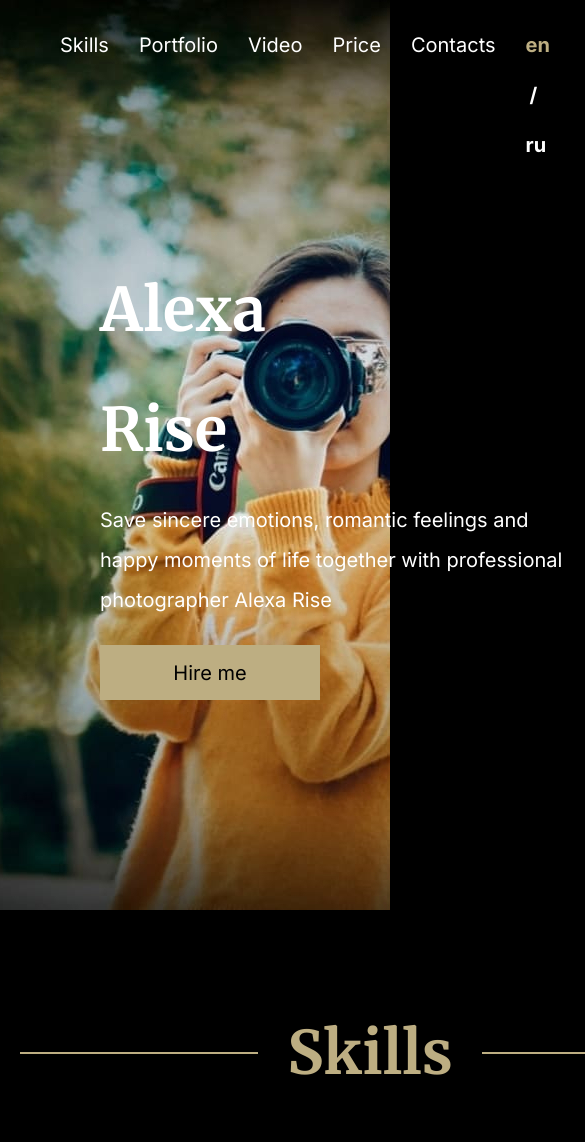
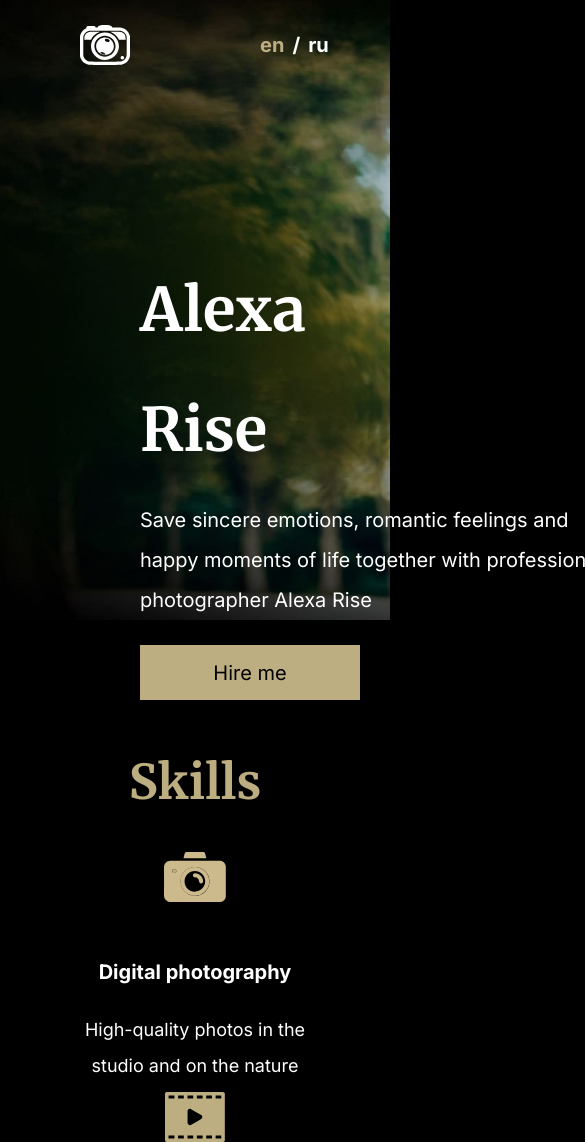
Before and after one commit to OlgaShebeda/image-galery, a plain HTML site: page portfolio/index.html in a window 390 px wide. Shown: the top 1142 px of the page, 585 px wide, since content can reach past the window. Drawn offline with Linux system fonts and the light colour scheme.

Commit message:
feat: add adaptive for 768px

```diff
--- a/portfolio/style.css
+++ b/portfolio/style.css
@@ -81,15 +81,16 @@ li{
   }
 
   .container {
-     max-width: 1440px;
-     width: 100%;
+
+     width: calc(100% - 40px);
+
      margin: 0 auto;
-     padding: 0 20px;
+
    }
 
    .title{
 
-    width: 700px;
+    width: 50%;
 
     font-family: Merriweather;
     font-style: normal;
@@ -174,7 +175,7 @@ li{
      margin-top: 20px;
      margin-bottom: 20px;
      margin-left: auto;
-
+    display: block;
    }
 
    .nav-list{
@@ -687,3 +688,37 @@ li{
     contrast(87%);
 }
 /*end footer*/
+
+
+/* 768 px */
+
+@media (max-width: 768px) {
+  .title{
+    font-size: 32px;
+    line-height: 40px;
+    margin-top: 80px;
+    margin-bottom: 50px;
+  }
+
+  .container{
+    width: calc(100% - 120px);
+  }
+
+  /* header */
+.header{
+  background-position: -15px 0;
+  background-size: auto 620px;
+}
+
+  /* hero */
+  #hero{
+    height: 590px;
+    background-position: -15px -90px;
+    background-size: auto 620px;
+  }
+
+  .nav{
+    display: none;
+  }
+
+}
```
